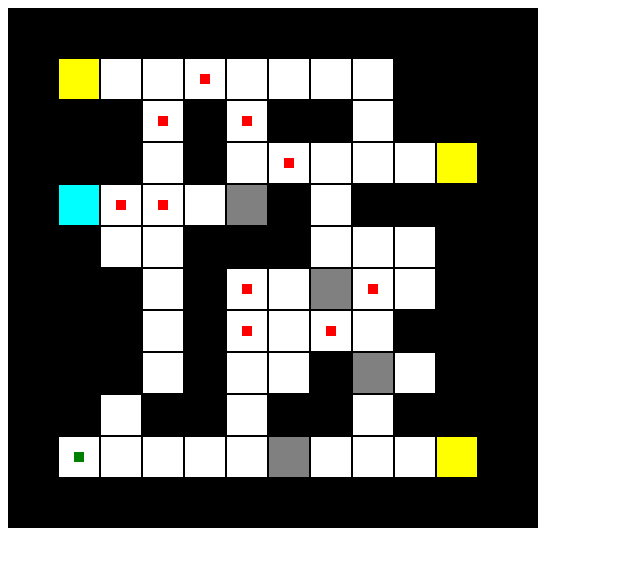
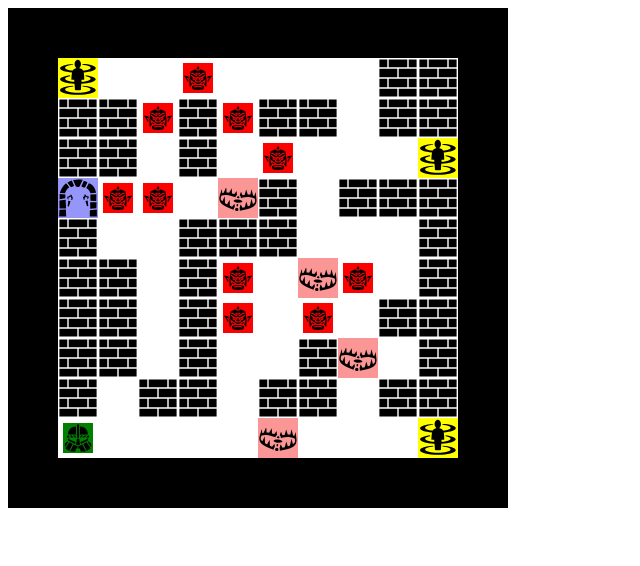
Before and after one commit to MKomaltilov/roguelike-game, a website: page index.html in a window 1280 px wide. Shown: the whole page, without its empty margins (0-640 px from the left). Drawn offline with Linux system fonts and the light colour scheme.

Commit message:
added simple images (thanks to game-icons.net)

```diff
--- a/css/game.css
+++ b/css/game.css
@@ -1,7 +1,7 @@
 #game {
     padding: 50px;
     background-color: black;
-    width: 430px;
+    width: 400px;
 }
 
 .game-row {
@@ -10,7 +10,7 @@
 
 .game-cell {
     display: table-cell;
-    border: 1px solid black;
+    border: 0px solid black;
     min-width: 40px;
     height: 40px;
     text-align: center;
@@ -18,7 +18,8 @@
 }
 
 .game-cell-wall {
-    background-color: black;
+    background-color: white;
+    background-image: url("../img/brick-wall.svg");
 }
 
 .game-cell-floor {
@@ -26,15 +27,18 @@
 }
 
 .game-cell-finish {
-    background-color: cyan;
+    background-color: rgb(150, 150, 250);
+    background-image: url("../img/dungeon-gate.svg");
 }
 
 .game-cell-teleport {
     background-color: yellow;
+    background-image: url("../img/teleport.svg");
 }
 
 .game-cell-trap {
-    background-color: gray;
+    background-color: rgb(250, 150, 150);
+    background-image: url("../img/wolf-trap.svg");
 }
 
 .game-empty-field:hover {
@@ -51,16 +55,18 @@
 }
 
 .game-object {
-    width: 10px;
-    height: 10px;
-    margin-top: 15px;
-    margin-left: 15px;
+    width: 30px;
+    height: 30px;
+    margin-top: 5px;
+    margin-left: 5px;
 }
 
 .game-object-enemy {
     background-color: red;
+    background-image: url("../img/orc-head.svg");
 }
 
 .game-object-player {
     background-color: green;
+    background-image: url("../img/dwarf-helmet.svg");
 }
```
Also changed, not shown: README.md, img/brick-wall.svg (added), img/dungeon-gate.svg (added), img/dwarf-helmet.svg (added), img/orc-head.svg (added), img/stone-wall.svg (added), img/teleport.svg (added), img/wolf-trap.svg (added).
